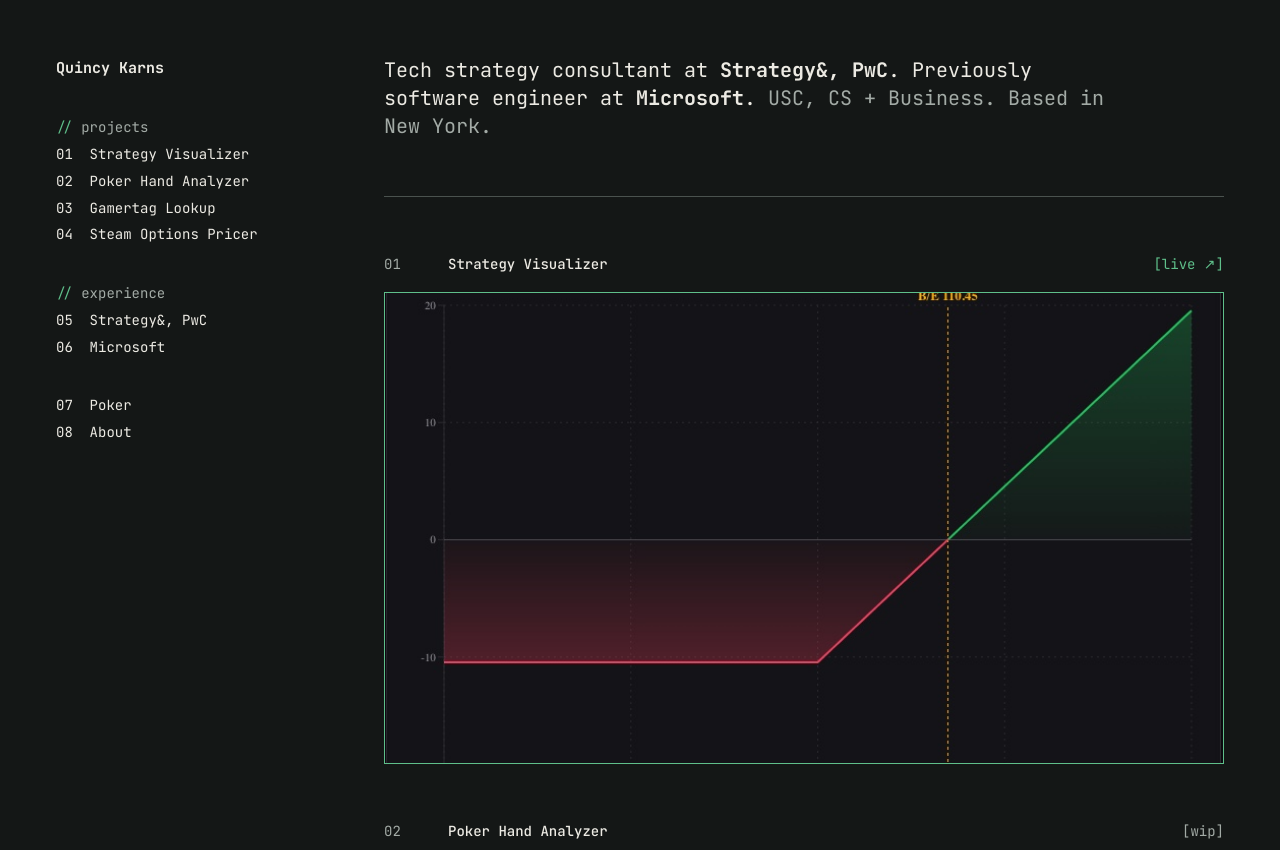
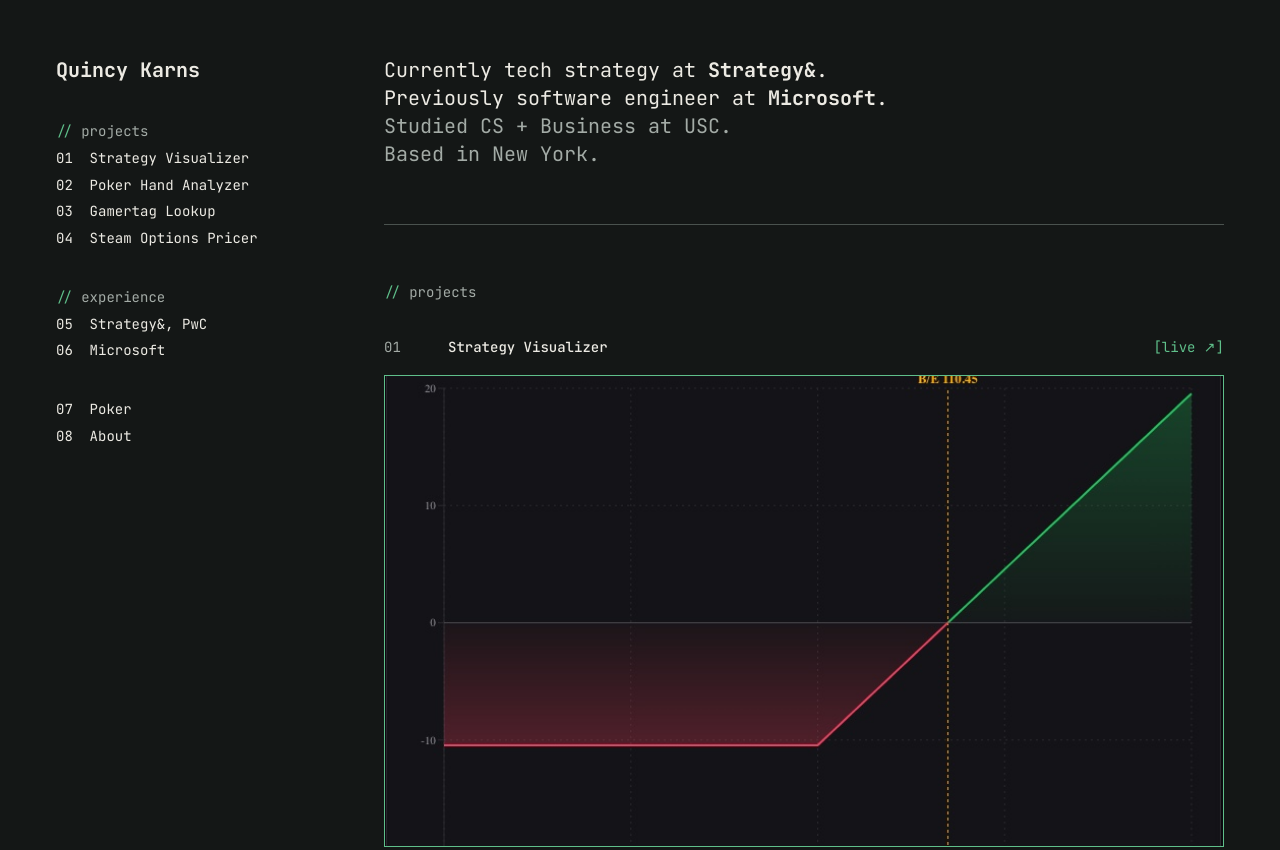
Before and after one commit to Qkarnsbboy/Website26, an Astro site: page / in a window 1280 px wide. Shown: the top 850 px of the page. Built offline with nearby package versions, Linux system fonts and the light colour scheme; Astro itself is replaced by a stand-in of ours.

Commit message:
Rewrite home bio and add a projects label
- Make my name larger in the menu
- Show the bio as four short lines, one fact each
- Add a projects label under the dividing line

Co-Authored-By: Claude Opus 5.5 <noreply@anthropic.com>

```diff
--- a/src/components/Sidebar.astro
+++ b/src/components/Sidebar.astro
@@ -47,7 +47,7 @@ function linkClass(href: string): string {
 
 <nav aria-label="Site" class="flex flex-col gap-9 md:w-64 md:flex-shrink-0 md:sticky md:top-14 md:self-start">
   <!-- Name: always links home -->
-  <a href="/" class="font-bold text-[15px] hover:text-felt">Quincy Karns</a>
+  <a href="/" class="font-bold text-xl hover:text-felt">Quincy Karns</a>
 
   <!-- Projects -->
   <div class="flex flex-col gap-1">
--- a/src/pages/index.astro
+++ b/src/pages/index.astro
@@ -22,12 +22,17 @@ for (let i = 0; i < projects.length; i++) {
 ---
 
 <BaseLayout>
-  <p class="text-lg md:text-xl leading-normal max-w-[720px]">
-    Tech strategy consultant at <b>Strategy&amp;, PwC</b>. Previously software engineer at
-    <b>Microsoft</b>. <span class="text-muted">USC, CS + Business. Based in New York.</span>
-  </p>
+  <!-- Short bio: one fact per line -->
+  <div class="flex flex-col text-lg md:text-xl leading-normal max-w-[720px]">
+    <p>Currently tech strategy at <b>Strategy&amp;</b>.</p>
+    <p>Previously software engineer at <b>Microsoft</b>.</p>
+    <p class="text-muted">Studied CS + Business at USC.</p>
+    <p class="text-muted">Based in New York.</p>
+  </div>
 
   <div class="border-t border-rule-strong"></div>
+
+  <span class="text-muted -mb-6"><span class="text-felt">//</span> projects</span>
 
   {featured.map((entry) => (
     <ProjectRow project={entry.project} number={entry.number} showImage />
```
